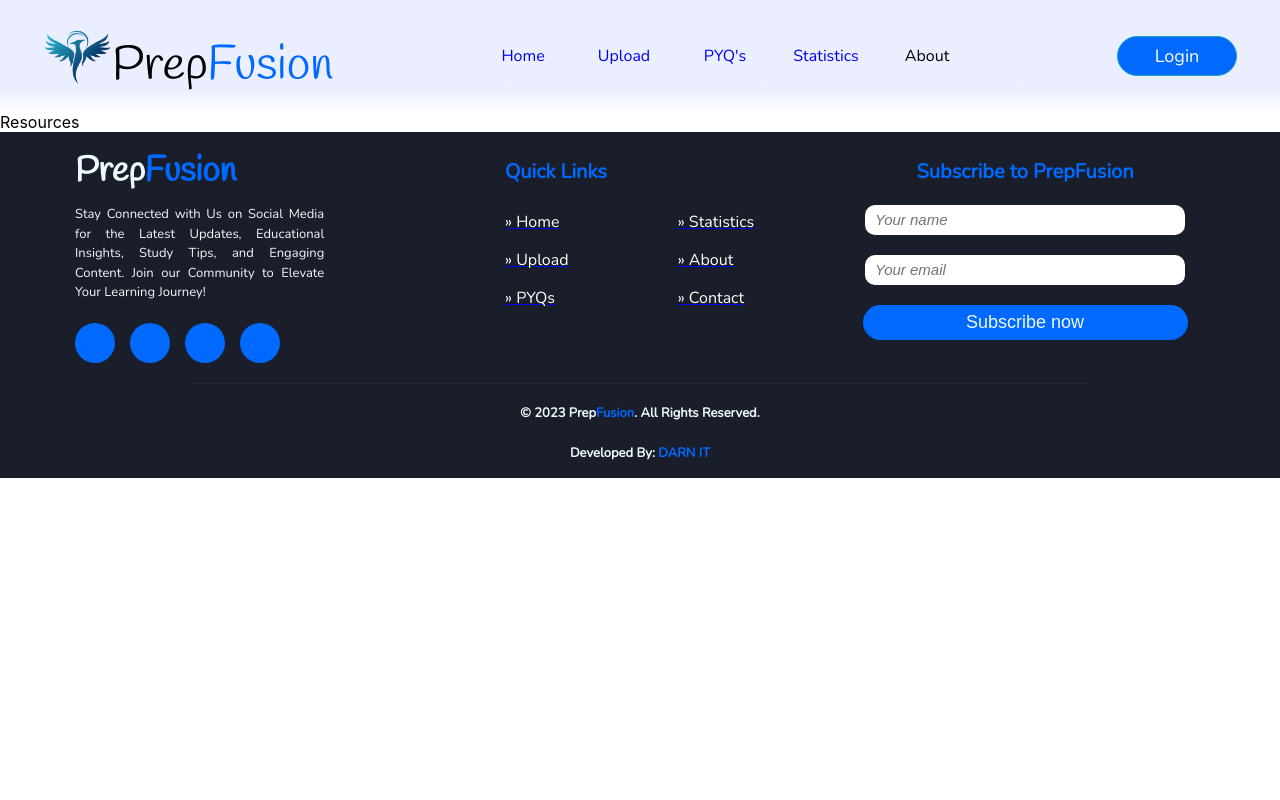
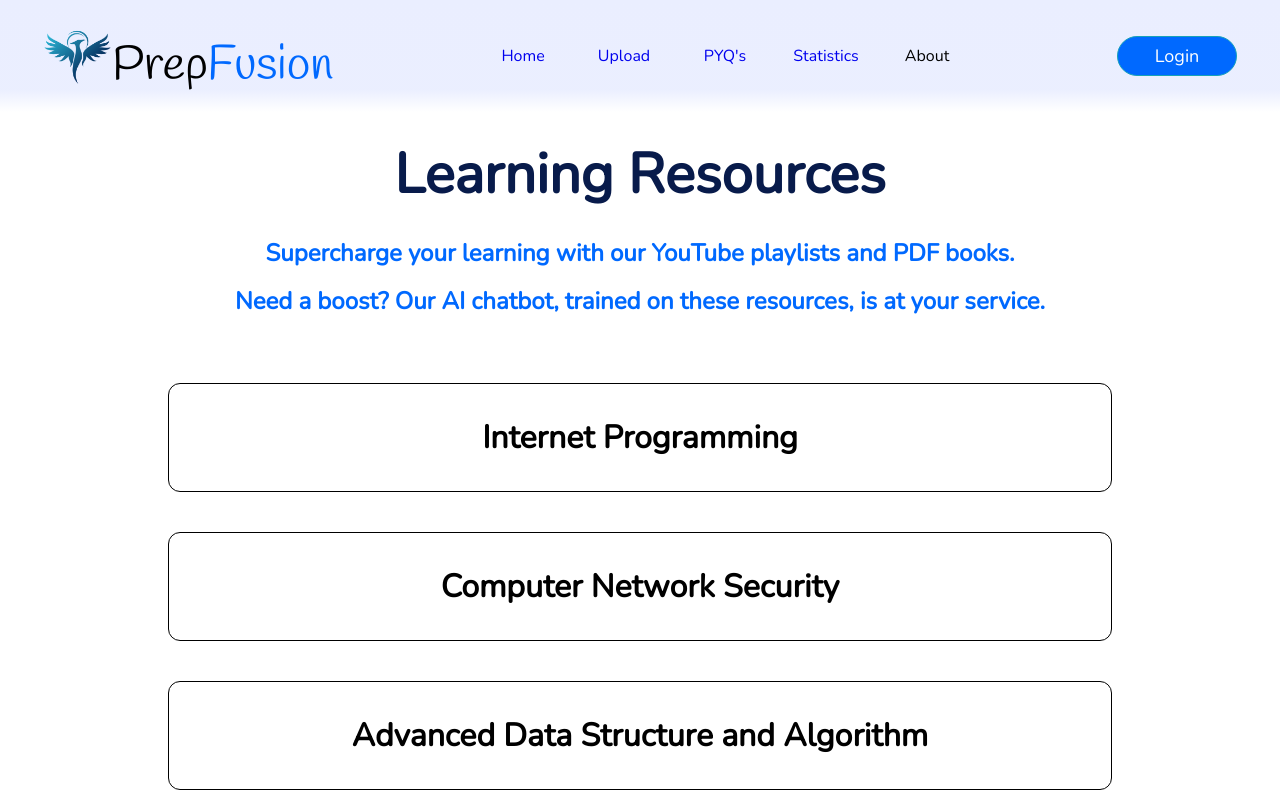
Before and after one commit to DarshilMarathe/PrepFusion, a React (Create React App) app in the folder prepfusion/: page /resources in a window 1280 px wide. Shown: the top 800 px of the page. Built offline with nearby package versions, Linux system fonts and the light colour scheme.

Commit message:
resources page added

```diff
--- a/prepfusion/src/pages/resources/Resources.css
+++ b/prepfusion/src/pages/resources/Resources.css
@@ -0,0 +1,106 @@
+@import url("https://fonts.googleapis.com/css2?family=Nunito&display=swap");
+@import url("https://fonts.googleapis.com/css2?family=Poppins:wght@600&display=swap");
+@import url("https://fonts.googleapis.com/css2?family=Handlee&display=swap");
+
+body{
+  margin:0;
+}
+.resources {
+  background-color: #fff;
+  width: 100vw;
+  overflow: hidden;
+  text-align: center;
+  display: flex;
+  flex-direction: column;
+  justify-content: center;
+  align-items: center;
+}
+.resources-heading {
+  width: 100vw;
+  font-family: "Nunito";
+  font-style: normal;
+  font-weight: 600;
+  font-size: 7vh;
+  margin: 3vh 3vh 1vh 3vh;
+  text-align: center;
+  color: #081b4b;
+}
+.resources-subheading-container {
+  display: flex;
+  flex-direction: column;
+  justify-content: center;
+  align-items: center;
+  width: 100vw;
+  margin: 1vh;
+  color: #0069ff;
+}
+.resources-subheading-container p {
+  font-family: "Nunito";
+  font-style: normal;
+  font-weight: 600;
+  font-size: 3vh;
+  margin: 1vh;
+  color: #0069ff;
+}
+
+.resources-subjects-container{
+  padding: 10px;
+  width:80vw;
+}
+.resources-subject-subcontainer {
+  display: flex;
+  flex-direction: column;
+  justify-content: space-between;
+  align-items: center;
+  cursor: pointer;
+  border-radius: 12px;
+  border: 1px solid black;
+  overflow: hidden;
+  padding: 2vh;
+  margin:5vh;
+}
+
+.resources-subject {
+  font-family: "Nunito";
+  font-style: normal;
+  font-weight: 600;
+  font-size: 4vh;
+  margin: 2vh;
+}
+.resources-subject-dropdown-content{
+  display: none;
+  background-color: #fff;
+  min-width: 80vw;
+}
+
+.resources-subject-dropdown-content a {
+  color: black;
+  padding: 2vh;
+  text-decoration: none;
+  margin: 1vh;
+}
+
+.resources-subject-subcontainer:hover .resources-subject-dropdown-content {
+  display: flex;
+  flex-direction: row;
+  justify-content:space-around;
+  align-items:center;
+  padding: 1vh;
+
+}
+.resources-yt p{
+  font-family: "Nunito";
+  font-style: normal;
+  font-weight: 600;
+  font-size: 3vh;
+  margin: 1vh;
+  color: #0069ff;
+}
+.resources-book p{
+  font-family: "Nunito";
+  font-style: normal;
+  font-weight: 600;
+  font-size: 3vh;
+  margin: 1vh;
+  color: #0069ff;
+}
--- a/prepfusion/src/pages/resources/Resources.js
+++ b/prepfusion/src/pages/resources/Resources.js
@@ -1,11 +1,87 @@
-import React from 'react'
-import './Resources.css'
+import React from "react";
+import "./Resources.css";
 
 export default function Resources() {
+  return (
+    <div className="resources">
+  <p className="resources-heading">Learning Resources</p>
+  <div className="resources-subheading-container">
+    <p>
+      Supercharge your learning with our YouTube playlists and PDF books.
+    </p>
+    <p>
+      Need a boost? Our AI chatbot, trained on these resources, is at your
+      service.
+    </p>
+  </div>
+  <div className="resources-subjects-container">
+    <div className="resources-subject-subcontainer">
+      <p className="resources-subject">Internet Programming</p>
+      <div className="resources-subject-dropdown-content">
+        <div className="resources-yt">
+          <p>YouTube Playlist</p>
+          <a href="#">Item 1</a>
+        </div>
+        <div className="resources-book">
+          <p>Book PDF</p>
+          <a href="#">Item 1</a>
+        </div>
+      </div>
+    </div>
+    <div className="resources-subject-subcontainer">
+      <p className="resources-subject">Computer Network Security</p>
+      <div className="resources-subject-dropdown-content">
+        <div className="resources-yt">
+          <p>YouTube Playlist</p>
+          <a href="#">Item 1</a>
+        </div>
+        <div className="resources-book">
+          <p>Book PDF</p>
+          <a href="#">Item 1</a>
+        </div>
+      </div>
+    </div>
+    <div className="resources-subject-subcontainer">
+      <p className="resources-subject">Advanced Data Structure and Algorithm</p>
+      <div className="resources-subject-dropdown-content">
+        <div className="resources-yt">
+          <p>YouTube Playlist</p>
+          <a href="#">Item 1</a>
+        </div>
+        <div className="resources-book">
+          <p>Book PDF</p>
+          <a href="#">Item 1</a>
+        </div>
+      </div>
+    </div>
+    <div className="resources-subject-subcontainer">
+      <p className="resources-subject">Enterpreneurship and E-business</p>
+      <div className="resources-subject-dropdown-content">
+        <div className="resources-yt">
+          <p>YouTube Playlist</p>
+          <a href="#">Item 1</a>
+        </div>
+        <div className="resources-book">
+          <p>Book PDF</p>
+          <a href="#">Item 1</a>
+        </div>
+      </div>
+    </div>
+    <div className="resources-subject-subcontainer">
+      <p className="resources-subject">Software Engineering</p>
+      <div className="resources-subject-dropdown-content">
+        <div className="resources-yt">
+          <p>YouTube Playlist</p>
+          <a href="#">Item 1</a>
+        </div>
+        <div className="resources-book">
+          <p>Book PDF</p>
+          <a href="#">Item 1</a>
+        </div>
+      </div>
+    </div>
+  </div>
+</div>
 
-  return (
-    <div>
-      Resources
-    </div>
-  )
+  );
 }
```
